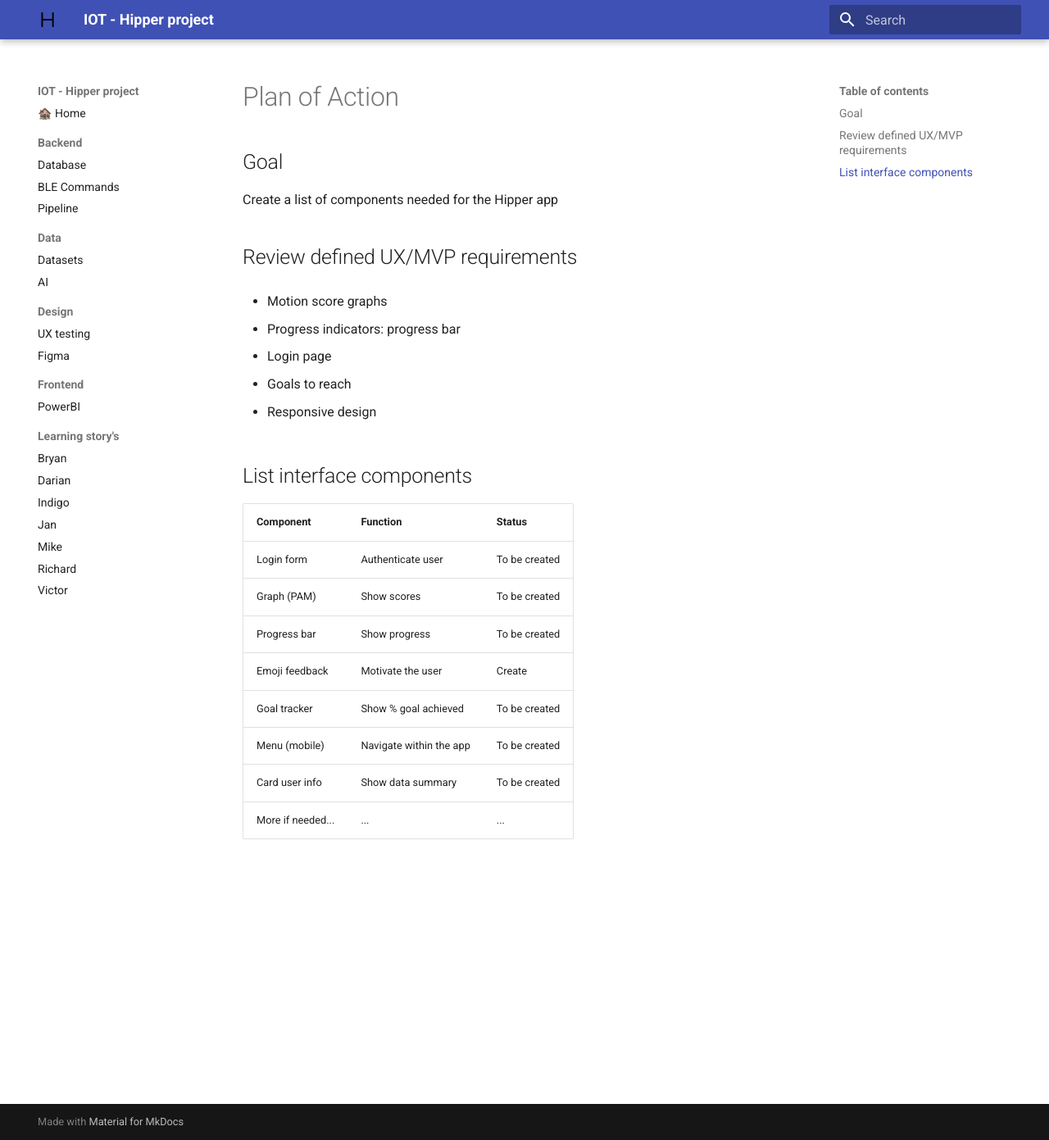
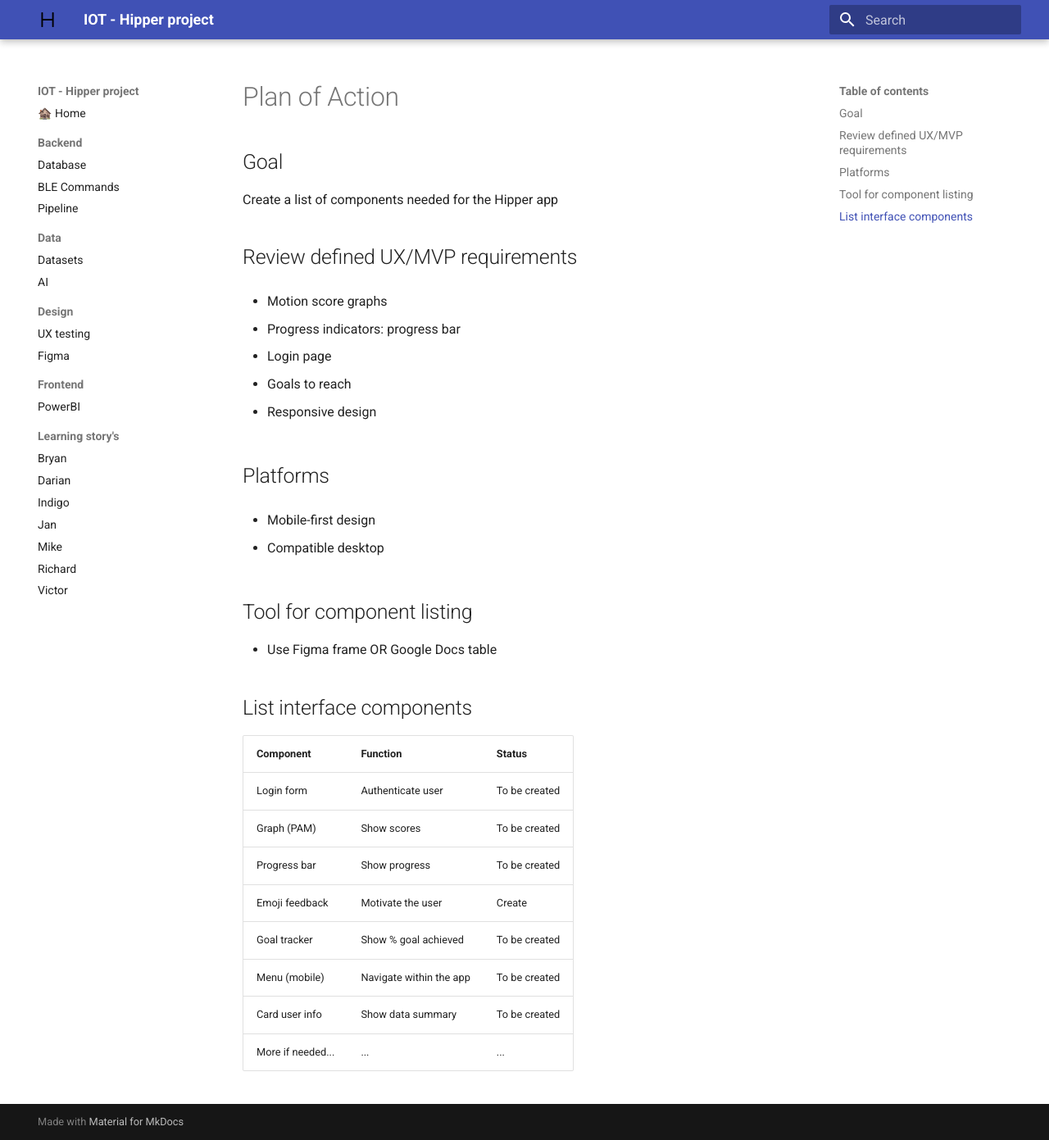
Before and after one commit to Vic-Warden/Digital-Life-Hipper-Monitoring, an MkDocs documentation site: the page built from docs/Research/PoA.md, in a window 1280 px wide and 1391 px high. Shown: the whole window at 82% size. Built offline with MkDocs 1.6.1 and Material for MkDocs 9.7.7, drawn with Linux system fonts in a browser that asks for light colours.

Commit message:
Platforms & Tool

```diff
--- a/docs/Research/PoA.md
+++ b/docs/Research/PoA.md
@@ -16,6 +16,16 @@ Create a list of components needed for the Hipper app
 
 - Responsive design
 
+## Platforms
+
+- Mobile-first design
+
+- Compatible desktop
+
+## Tool for component listing
+
+- Use Figma frame OR Google Docs table
+
 ## List interface components
 
 | Component         | Function                  | Status |
```
